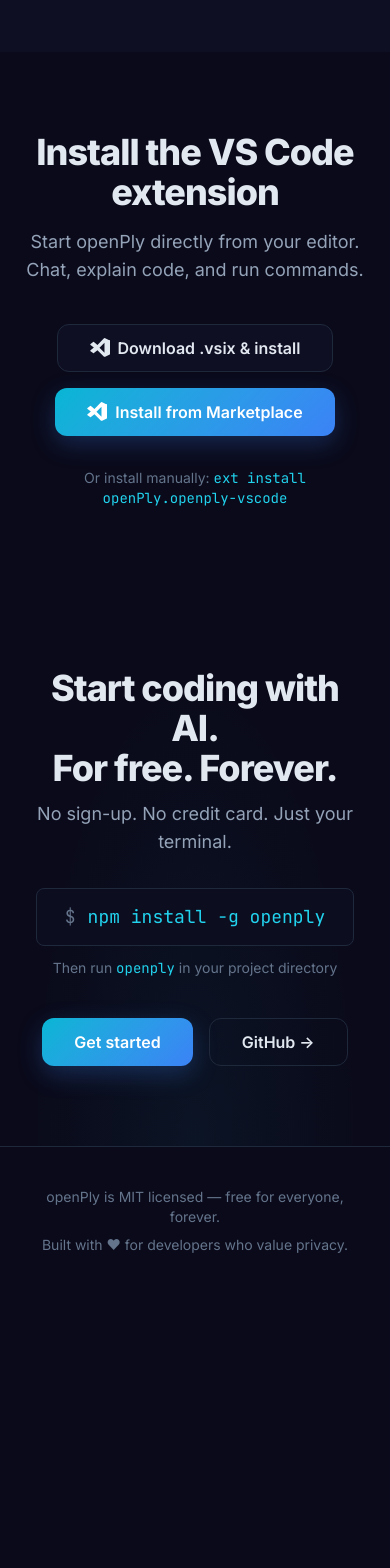
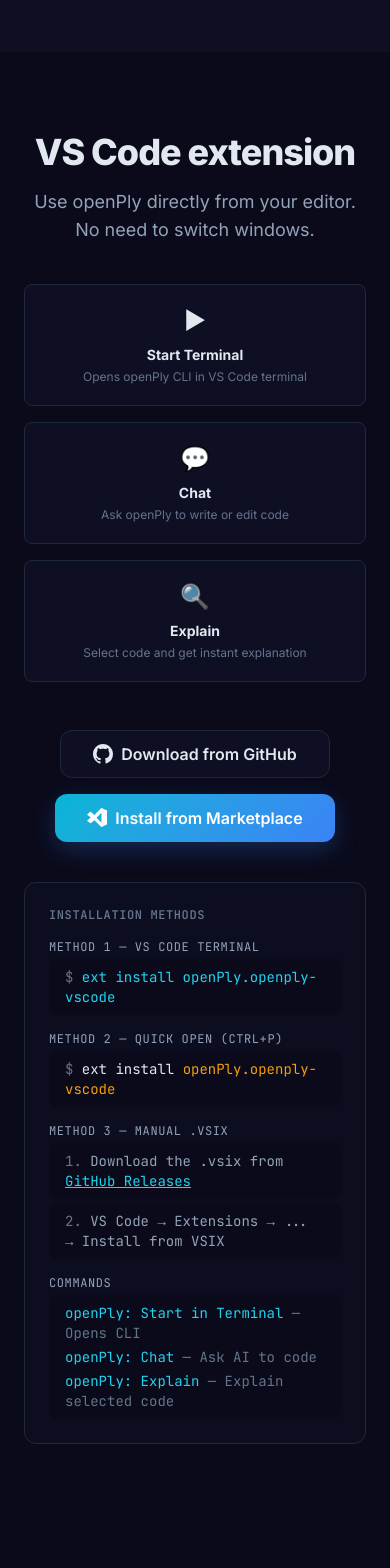
Before and after one commit to openply26/openply, a React (Vite) app in the folder site/: page / in a window 390 px wide. Shown: the part 7080-8648 px from the top of the page. Before the commit the page ends 8375 px from the top, so only its background shows below. Built offline with nearby package versions, Linux system fonts and the light colour scheme.

Commit message:
Update VS Code section with install commands

```diff
--- a/site/src/components/VSCodeInstall.tsx
+++ b/site/src/components/VSCodeInstall.tsx
@@ -1,11 +1,32 @@
 export default function VSCodeInstall() {
   return (
     <section id="install" className="py-20 bg-[#0a0a1a]">
-      <div className="mx-auto max-w-[1100px] px-6 text-center">
-        <h2 className="text-4xl font-extrabold tracking-[-1px]">Install the VS Code extension</h2>
-        <p className="mx-auto mt-4 mb-10 max-w-[600px] text-lg text-[#94a3b8]">
-          Start openPly directly from your editor. Chat, explain code, and run commands.
+      <div className="mx-auto max-w-[1100px] px-6">
+        <h2 className="text-center text-4xl font-extrabold tracking-[-1px]">VS Code extension</h2>
+        <p className="mx-auto mt-4 mb-10 max-w-[600px] text-center text-lg text-[#94a3b8]">
+          Use openPly directly from your editor. No need to switch windows.
         </p>
+
+        {/* Features */}
+        <div className="mx-auto mb-12 grid max-w-3xl gap-4 sm:grid-cols-3">
+          <div className="rounded-lg border border-[#1e293b] bg-[#0f0f24] p-5 text-center">
+            <div className="text-2xl">▶</div>
+            <h3 className="mt-2 text-sm font-bold">Start Terminal</h3>
+            <p className="mt-1 text-xs text-[#64748b]">Opens openPly CLI in VS Code terminal</p>
+          </div>
+          <div className="rounded-lg border border-[#1e293b] bg-[#0f0f24] p-5 text-center">
+            <div className="text-2xl">💬</div>
+            <h3 className="mt-2 text-sm font-bold">Chat</h3>
+            <p className="mt-1 text-xs text-[#64748b]">Ask openPly to write or edit code</p>
+          </div>
+          <div className="rounded-lg border border-[#1e293b] bg-[#0f0f24] p-5 text-center">
+            <div className="text-2xl">🔍</div>
+            <h3 className="mt-2 text-sm font-bold">Explain</h3>
+            <p className="mt-1 text-xs text-[#64748b]">Select code and get instant explanation</p>
+          </div>
+        </div>
+
+        {/* Install buttons */}
         <div className="flex flex-wrap justify-center gap-4">
           <a
             href="https://github.com/openply26/openply/releases/latest"
@@ -13,8 +34,8 @@
             rel="noopener noreferrer"
             className="flex h-[48px] items-center rounded-xl border border-[#1e293b] bg-[#0f0f24] px-8 text-base font-semibold text-[#e2e8f0] transition-all duration-200 hover:border-[#22D3EE] hover:text-[#22D3EE] hover:-translate-y-0.5"
           >
-            <svg className="mr-2 h-5 w-5" viewBox="0 0 24 24" fill="currentColor"><path d="M23.15 2.587L18.21.21a1.494 1.494 0 0 0-1.705.29L8.95 8.342 4.703 4.852a.75.75 0 0 0-.977 0L.635 7.188a.748.748 0 0 0 0 1.146l3.975 3.157-3.975 3.157a.748.748 0 0 0 0 1.146l3.091 2.336a.75.75 0 0 0 .977 0l4.247-3.49 7.555 7.541a1.494 1.494 0 0 0 1.705.29l4.94-2.377A1.5 1.5 0 0 0 24 18.22V5.78a1.5 1.5 0 0 0-.85-3.193zM17.38 17.628l-6-6 6-6v12z"/></svg>
-            Download .vsix & install
+            <svg className="mr-2 h-5 w-5" viewBox="0 0 24 24" fill="currentColor"><path d="M12 0C5.37 0 0 5.37 0 12c0 5.31 3.435 9.795 8.205 11.385.6.105.825-.255.825-.57 0-.285-.015-1.23-.015-2.235-3.015.555-3.795-.735-4.035-1.41-.135-.345-.72-1.41-1.23-1.695-.42-.225-1.02-.78-.015-.795.945-.015 1.62.87 1.845 1.23 1.08 1.815 2.805 1.305 3.495.99.105-.78.42-1.305.765-1.605-2.67-.3-5.46-1.335-5.46-5.925 0-1.305.465-2.385 1.23-3.225-.12-.3-.54-1.53.12-3.15 0 0 1.005-.315 3.3 1.23.96-.27 1.98-.405 3-.405s2.04.135 3 .405c2.295-1.56 3.3-1.23 3.3-1.23.66 1.62.24 2.85.12 3.15.765.84 1.23 1.905 1.23 3.225 0 4.605-2.805 5.625-5.475 5.925.435.375.81 1.095.81 2.22 0 1.605-.015 2.895-.015 3.3 0 .315.225.69.825.57A12.02 12.02 0 0 0 24 12c0-6.63-5.37-12-12-12z"/></svg>
+            Download from GitHub
           </a>
           <a
             href="https://marketplace.visualstudio.com/items?itemName=openPly.openply-vscode"
@@ -26,8 +47,41 @@
             Install from Marketplace
           </a>
         </div>
-        <div className="mt-8 text-sm text-[#64748b]">
-          Or install manually: <code className="font-mono text-[#22D3EE]">ext install openPly.openply-vscode</code>
+
+        {/* Install commands */}
+        <div className="mx-auto mt-10 max-w-2xl rounded-xl border border-[#1e293b] bg-[#0d0d20] p-6 text-left font-mono text-sm">
+          <p className="mb-3 text-xs font-semibold uppercase tracking-wider text-[#64748b]">Installation methods</p>
+
+          <p className="mt-4 text-[#94a3b8] text-xs uppercase tracking-wider">Method 1 — VS Code terminal</p>
+          <div className="mt-1 rounded-lg bg-[#0a0a1a] px-4 py-2">
+            <span className="text-[#64748b]">$</span>{' '}
+            <span className="text-[#22D3EE]">ext install openPly.openply-vscode</span>
+          </div>
+
+          <p className="mt-4 text-[#94a3b8] text-xs uppercase tracking-wider">Method 2 — Quick open (Ctrl+P)</p>
+          <div className="mt-1 rounded-lg bg-[#0a0a1a] px-4 py-2">
+            <span className="text-[#64748b]">$</span>{' '}
+            <span className="text-[#e2e8f0]">ext install </span>
+            <span className="text-[#f59e0b]">openPly.openply-vscode</span>
+          </div>
+
+          <p className="mt-4 text-[#94a3b8] text-xs uppercase tracking-wider">Method 3 — Manual .vsix</p>
+          <div className="mt-1 rounded-lg bg-[#0a0a1a] px-4 py-2">
+            <span className="text-[#64748b]">1.</span>{' '}
+            <span className="text-[#94a3b8]">Download the .vsix from</span>{' '}
+            <a href="https://github.com/openply26/openply/releases/latest" className="text-[#22D3EE] underline">GitHub Releases</a>
+          </div>
+          <div className="mt-1 rounded-lg bg-[#0a0a1a] px-4 py-2">
+            <span className="text-[#64748b]">2.</span>{' '}
+            <span className="text-[#94a3b8]">VS Code → Extensions → ... → Install from VSIX</span>
+          </div>
+
+          <p className="mt-4 text-[#94a3b8] text-xs uppercase tracking-wider">Commands</p>
+          <div className="mt-1 space-y-1 rounded-lg bg-[#0a0a1a] px-4 py-2">
+            <div><span className="text-[#22D3EE]">openPly: Start in Terminal</span> <span className="text-[#64748b]">— Opens CLI</span></div>
+            <div><span className="text-[#22D3EE]">openPly: Chat</span> <span className="text-[#64748b]">— Ask AI to code</span></div>
+            <div><span className="text-[#22D3EE]">openPly: Explain</span> <span className="text-[#64748b]">— Explain selected code</span></div>
+          </div>
         </div>
       </div>
     </section>
```
